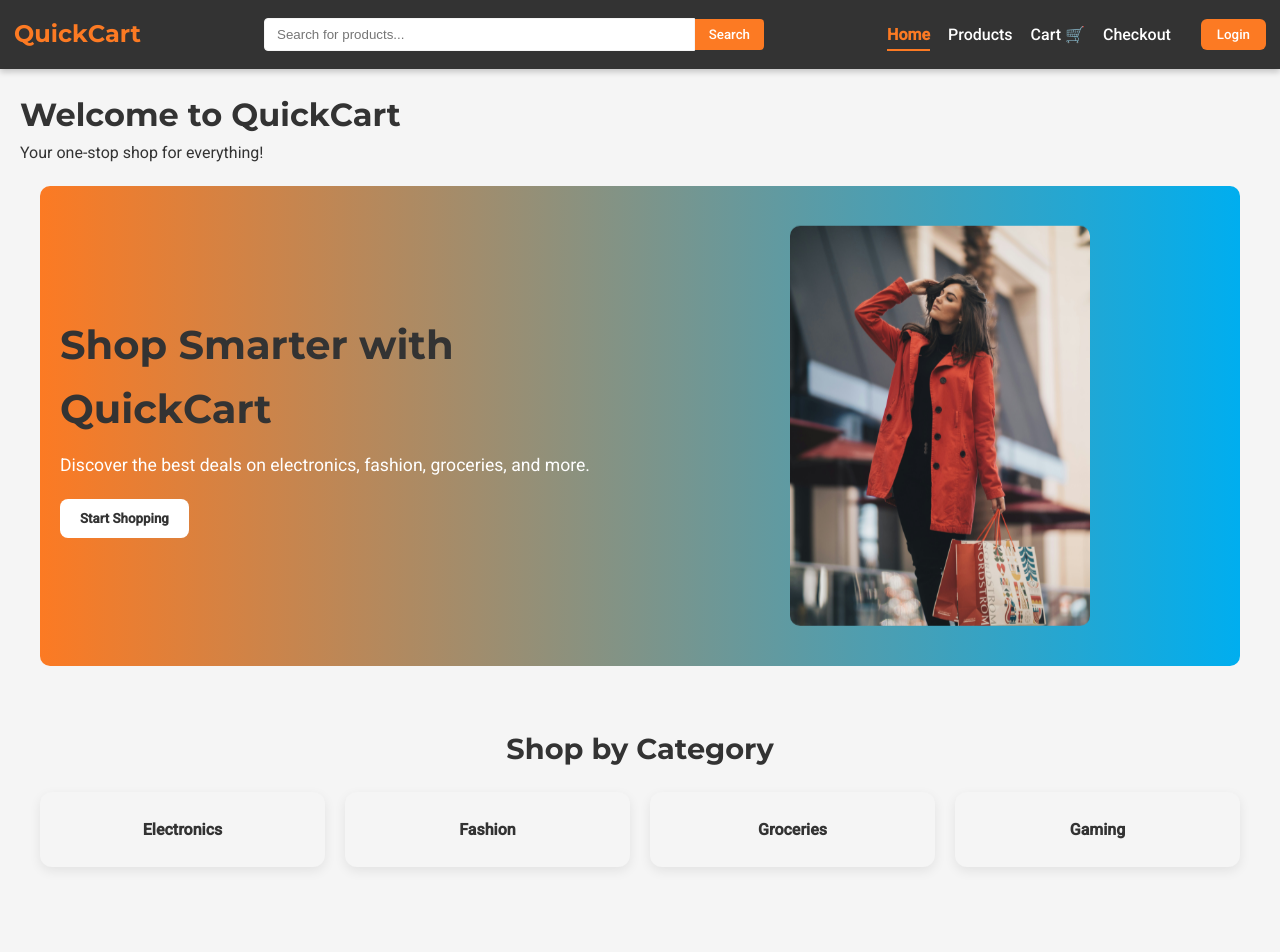
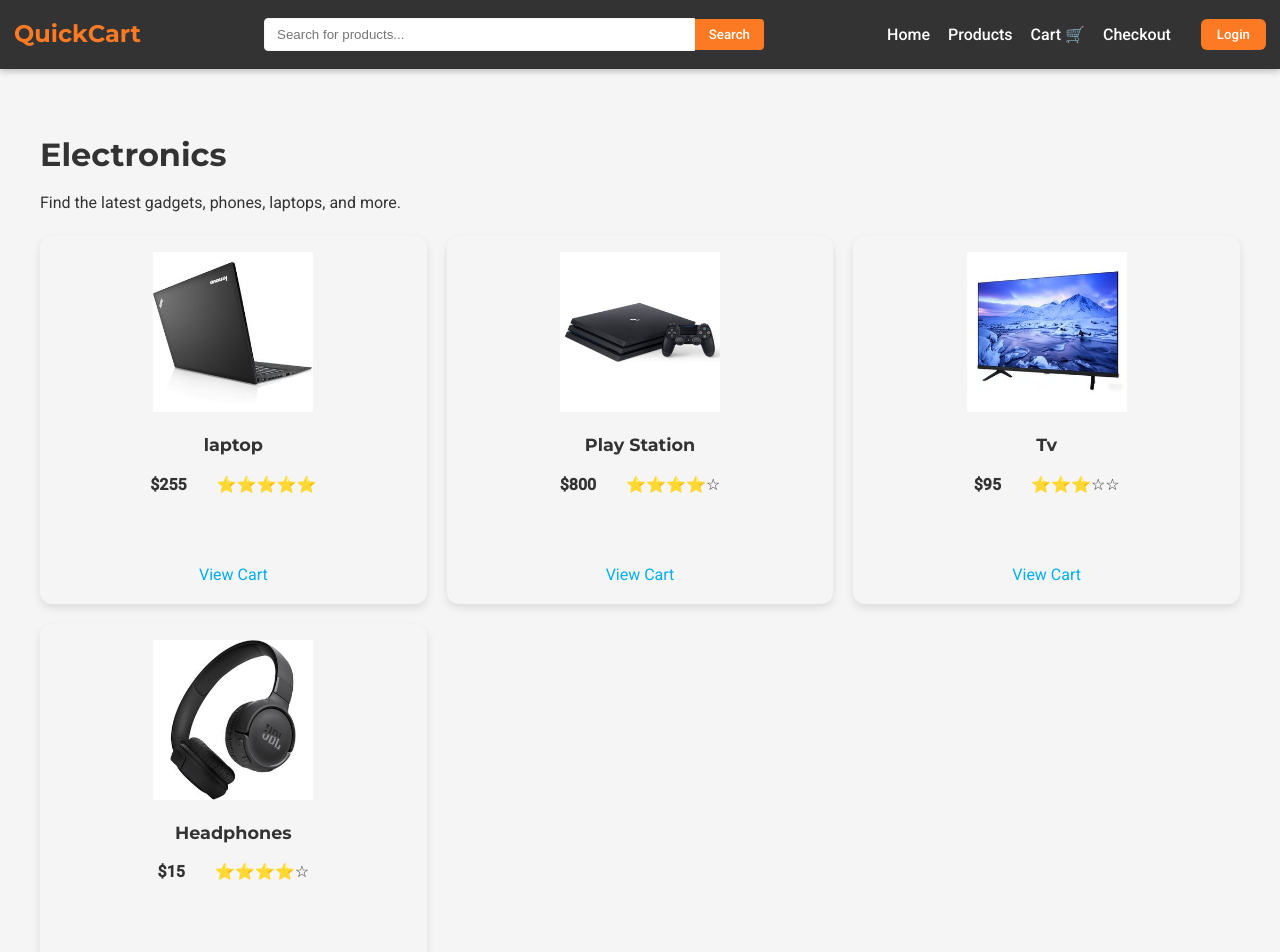
Before and after one commit to larryjuma/QuickCart, a React (Vite) app: page /#/electronics in a window 1280 px wide. Shown: the top 952 px of the page. Built offline with nearby package versions, Linux system fonts and the light colour scheme.

Commit message:
Fixed routing for GitHub Pages and updated Home page

```diff
--- a/src/App.jsx
+++ b/src/App.jsx
@@ -1,5 +1,5 @@
 import React, { useState, useEffect } from "react";
-import { BrowserRouter as Router, Routes, Route } from "react-router-dom";
+import { HashRouter as Router, Routes, Route } from "react-router-dom";
 import "./styles/global.css";
 import Navbar from "./components/Navbar";
 import Footer from "./components/Footer";
--- a/src/Pages/Electronics.jsx
+++ b/src/Pages/Electronics.jsx
@@ -5,10 +5,10 @@
 
 function Electronics({ addToCart }) {
   const products = [
-    { id: 27, name: "Fruits", price: 15, rating: 5, category: "Groceries", image: "/QuickCart/images/laptop.jpg" },
-    { id: 28, name: "Vegetables", price: 12, rating: 4, category: "Groceries", image: "/QuickCart/images/ps.jpg" },
-    { id: 29, name: "Snacks", price: 8, rating: 3, category: "Groceries", image: "/QuickCart/images/tv.jpg" },
-    { id: 30, name: "Drinks", price: 10, rating: 4, category: "Groceries", image: "/QuickCart/images/headphones.jpg" },
+    { id: 27, name: "laptop", price: 255, rating: 5, category: "Electronics", image: "/QuickCart/images/laptop.jpg" },
+    { id: 28, name: "Play Station", price: 800, rating: 4, category: "Groceries", image: "/QuickCart/images/ps.jpg" },
+    { id: 29, name: "Tv", price: 95, rating: 3, category: "Groceries", image: "/QuickCart/images/tv.jpg" },
+    { id: 30, name: "Headphones", price: 15, rating: 4, category: "Groceries", image: "/QuickCart/images/headphones.jpg" },
 
   ];
 
```
